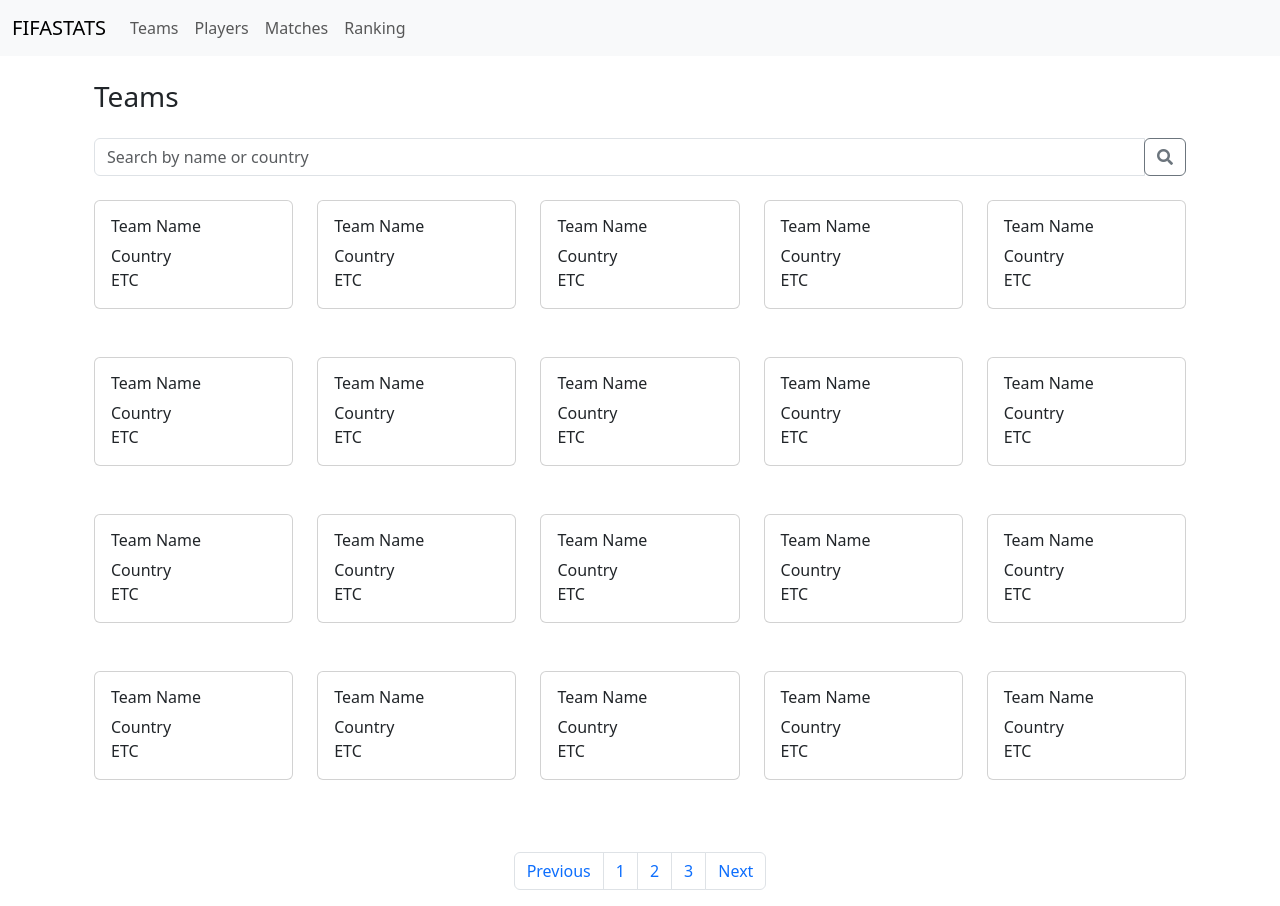
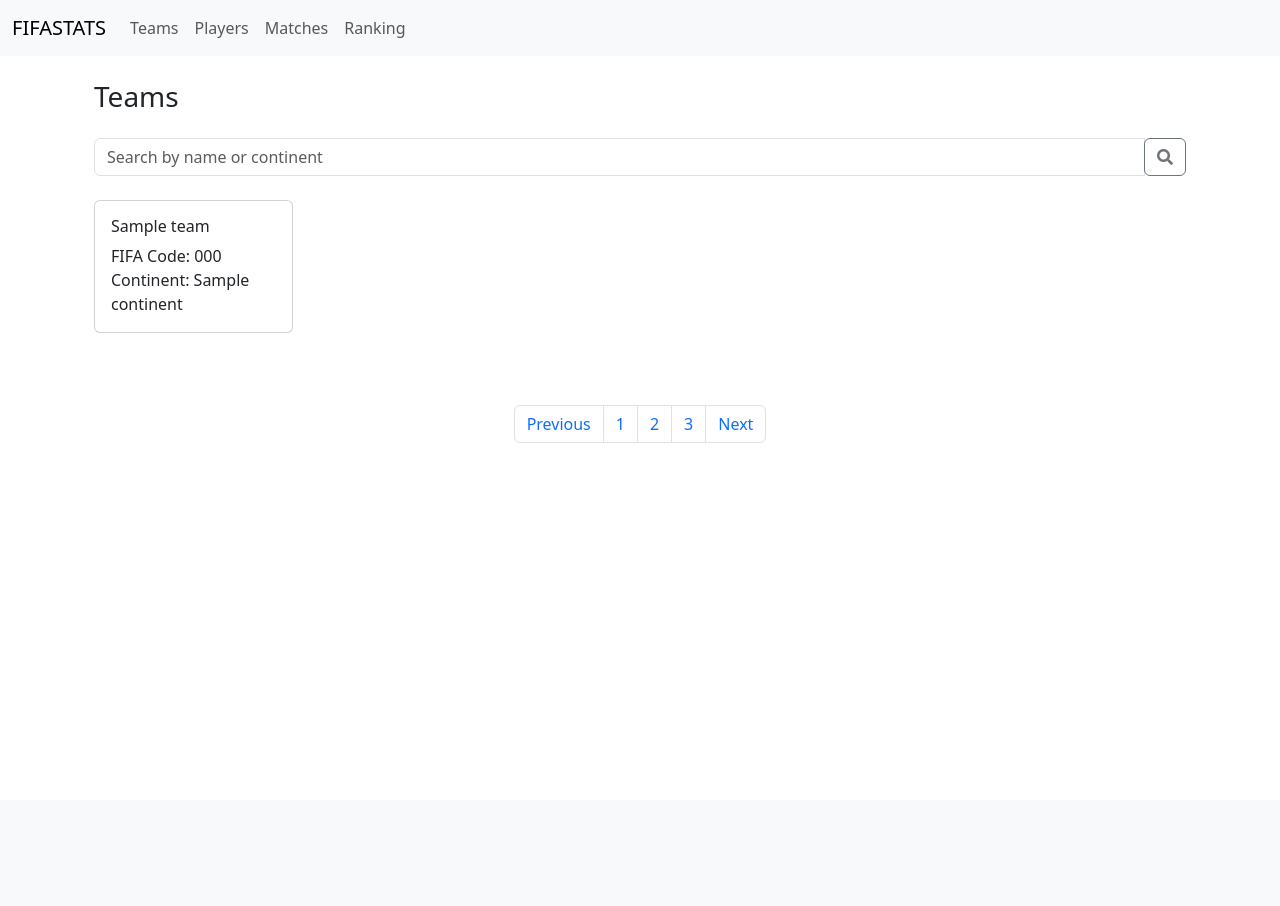
Before and after one commit to fishsoupp/Database, a Flask app: template templates/teams.html in a window 1280 px wide. After the commit the page ends 443 px from the top, so only its background shows below. Run offline with Flask 3, Linux system fonts and the light colour scheme; the template is opened without the code that fills it: most values are stand-ins (such as "Sample title", 1, 10 or a date in 2020).

Commit message:
feat: queries for players and teams

```diff
--- a/app.py
+++ b/app.py
@@ -34,11 +34,41 @@ def ranking():
 
 @app.route('/teams')
 def teams():
-    return render_template("teams.html")
+    # Use a connection context manager to execute the query
+    with db.engine.connect() as connection:
+        query = text("SELECT team_id, team_name, fifa_code, continent FROM teams")
+        result = connection.execute(query)
+
+        teams = []
+        for row in result:
+            teams.append({
+                "team_id": row["team_id"],
+                "team_name": row["team_name"],
+                "fifa_code": row["fifa_code"],
+                "continent": row["continent"]
+            })
+
+    return render_template("teams.html", teams=teams)
+
+
 
 @app.route('/players')
 def players():
-    return render_template("players.html")
+    query = text("SELECT player_id, player_name, team_id, position, date_of_birth, caps FROM players")
+    result = db.engine.execute(query)
+
+    players = []
+    for row in result:
+        players.append({
+            "player_id": row["player_id"],
+            "player_name": row["player_name"],
+            "team_id": row["team_id"],
+            "position": row["position"],
+            "date_of_birth": row["date_of_birth"],
+            "caps": row["caps"]
+        })
+
+    return render_template("players.html", players=players)
 
 @app.route('/match')
 def stats():
--- a/templates/teams.html
+++ b/templates/teams.html
@@ -6,9 +6,10 @@
 <div class="container">
     <h3 class="mt-4 mb-4">Teams</h3>
 
+    <!-- Search bar -->
     <div class="mb-4">
         <div class="input-group">
-            <input type="text" class="form-control" placeholder="Search by name or country">
+            <input type="text" class="form-control" placeholder="Search by name or continent">
             <div class="input-group-append">
                 <button class="btn btn-outline-secondary" type="button">
                     <i class="fas fa-search"></i>
@@ -17,35 +18,34 @@
         </div>
     </div>
 
+    <!-- Team cards and modals -->
     <div class="row row-cols-1 row-cols-sm-2 row-cols-md-3 row-cols-lg-5 g-4">
-        {% for i in range(20) %}
+        {% for team in teams %}
         <div class="col mb-4">
-            <div class="card h-100" data-bs-toggle="modal" data-bs-target="#teamModal{{ i }}" style="cursor: pointer;">
+            <div class="card h-100" data-bs-toggle="modal" data-bs-target="#teamModal{{ team.team_id }}" style="cursor: pointer;">
                 <div class="card-body">
-                    <h6 class="card-title">Team Name</h6>
+                    <h6 class="card-title">{{ team.team_name }}</h6>
                     <p class="card-text">
-                        Country<br>
-                        ETC
+                        FIFA Code: {{ team.fifa_code }}<br>
+                        Continent: {{ team.continent }}
                     </p>
                 </div>
             </div>
         </div>
 
         <!-- Modal for each team -->
-        <div class="modal fade" id="teamModal{{ i }}" tabindex="-1" aria-labelledby="teamModalLabel{{ i }}" aria-hidden="true">
+        <div class="modal fade" id="teamModal{{ team.team_id }}" tabindex="-1" aria-labelledby="teamModalLabel{{ team.team_id }}" aria-hidden="true">
             <div class="modal-dialog">
                 <div class="modal-content">
                     <div class="modal-header">
-                        <h5 class="modal-title" id="teamModalLabel{{ i }}">Team Name</h5>
+                        <h5 class="modal-title" id="teamModalLabel{{ team.team_id }}">{{ team.team_name }}</h5>
                         <button type="button" class="btn-close" data-bs-dismiss="modal" aria-label="Close"></button>
                     </div>
                     <div class="modal-body">
-                        <p><strong>Country:</strong> Team Country</p>
-                        <p><strong>Founded:</strong> Year</p>
-                        <p><strong>Stadium:</strong> Stadium Name</p>
-                        <p><strong>Manager:</strong> Manager Name</p>
-                        <p><strong>League:</strong> League Name</p>
-                        <!-- Add more details as needed -->
+                        <p><strong>Team Name:</strong> {{ team.team_name }}</p>
+                        <p><strong>FIFA Code:</strong> {{ team.fifa_code }}</p>
+                        <p><strong>Continent:</strong> {{ team.continent }}</p>
+                        <!-- You can add more team details here -->
                     </div>
                     <div class="modal-footer">
                         <button type="button" class="btn btn-secondary" data-bs-dismiss="modal">Close</button>
@@ -56,6 +56,7 @@
         {% endfor %}
     </div>
 
+    <!-- Pagination (optional) -->
     <nav aria-label="Page navigation" class="mt-5">
         <ul class="pagination justify-content-center">
             <li class="page-item"><a class="page-link" href="#">Previous</a></li>
```
